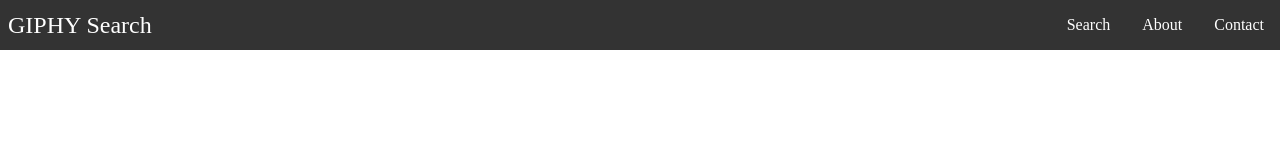
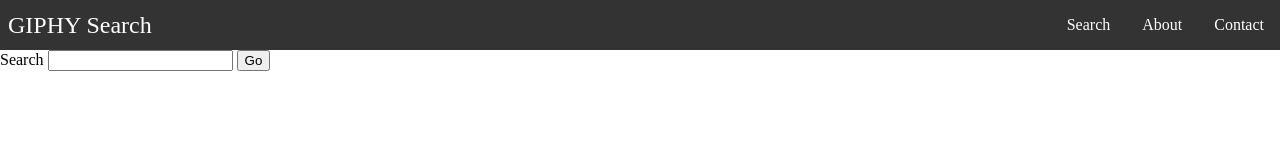
Before and after one commit to Curtisthethird/API, a plain HTML site: page index.html in a window 1280 px wide. Drawn offline with Linux system fonts and the light colour scheme.

```diff
--- a/index.html
+++ b/index.html
@@ -24,5 +24,12 @@
             </ul>
         </div>
     </nav>
+    <main>
+        <form>
+            <label for="search">Search</label>
+            <input id="search" type="search"/>
+            <button id="btnSearch">Go</button>
+        </form>
+    </main>
 </body>
    </html>
```
